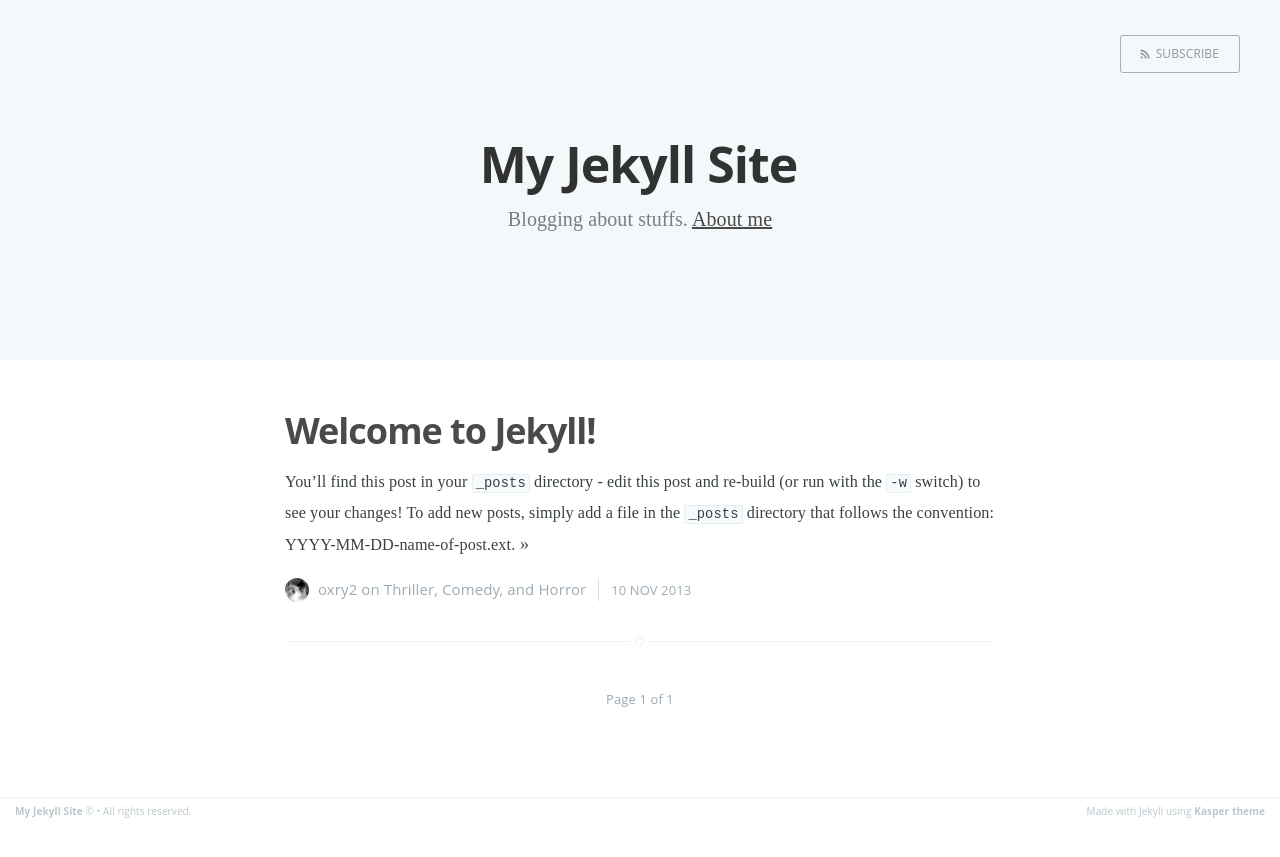
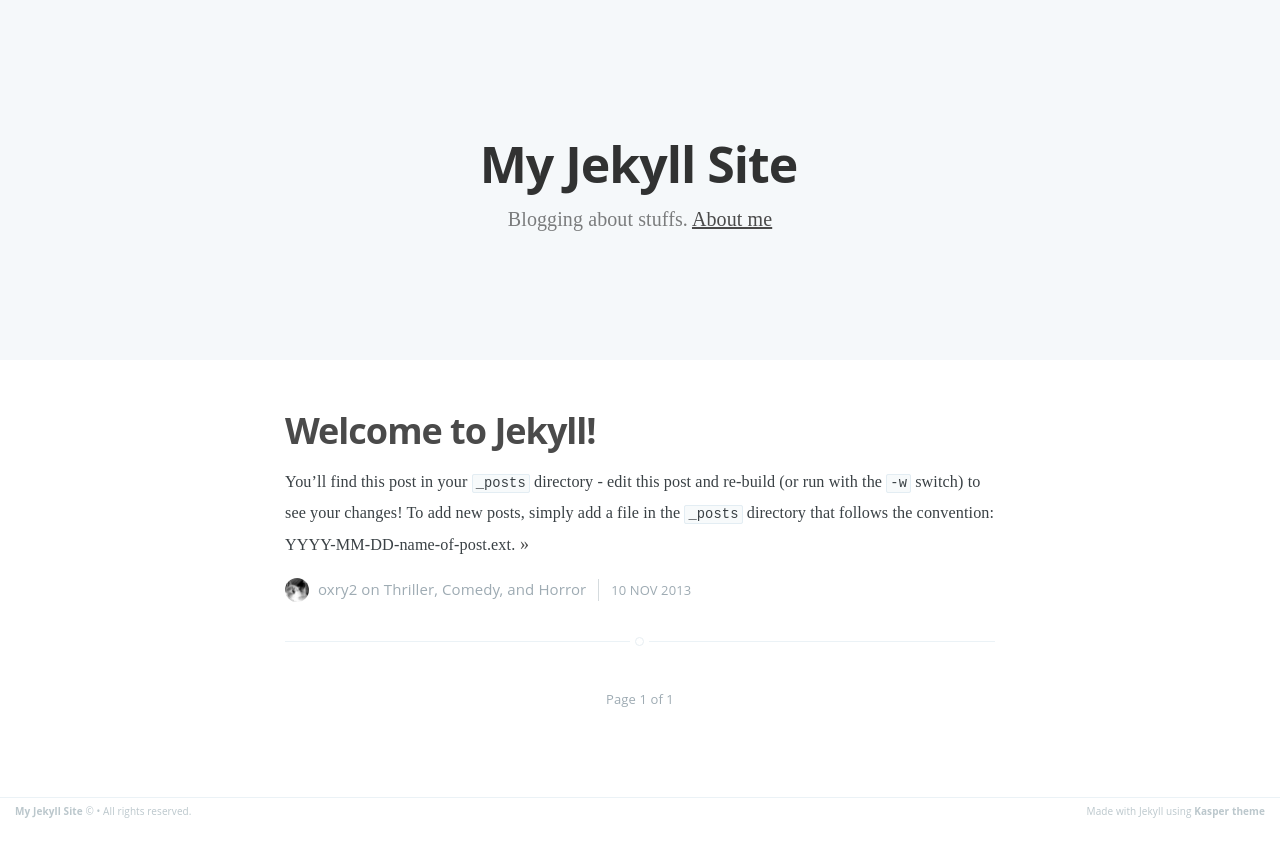
Before and after one commit to oryx2/oryx2.github.io, a Jekyll site: the page built from index.html, in a window 1280 px wide. Shown: the top 857 px of the page. Built offline with Jekyll 4.4.1, drawn with Linux system fonts in a browser that asks for light colours; Markdown is read by kramdown in place of the engine named in the settings; the list of posts is cut into pages by our own code.

Commit message:
remove rss

```diff
--- a/index.html
+++ b/index.html
@@ -12,7 +12,7 @@
                     <img src="{{ page.logo }}" alt="Blog Logo" />
                 </a>
             {% endif %}
-        <a class="subscribe-button icon-feed" href="{{ site.baseurl }}rss.xml">Subscribe</a>
+        <!-- <a class="subscribe-button icon-feed" href="{{ site.baseurl }}rss.xml">Subscribe</a> -->
     </nav>
     <div class="vertical">
         <div class="main-header-content inner">
```
